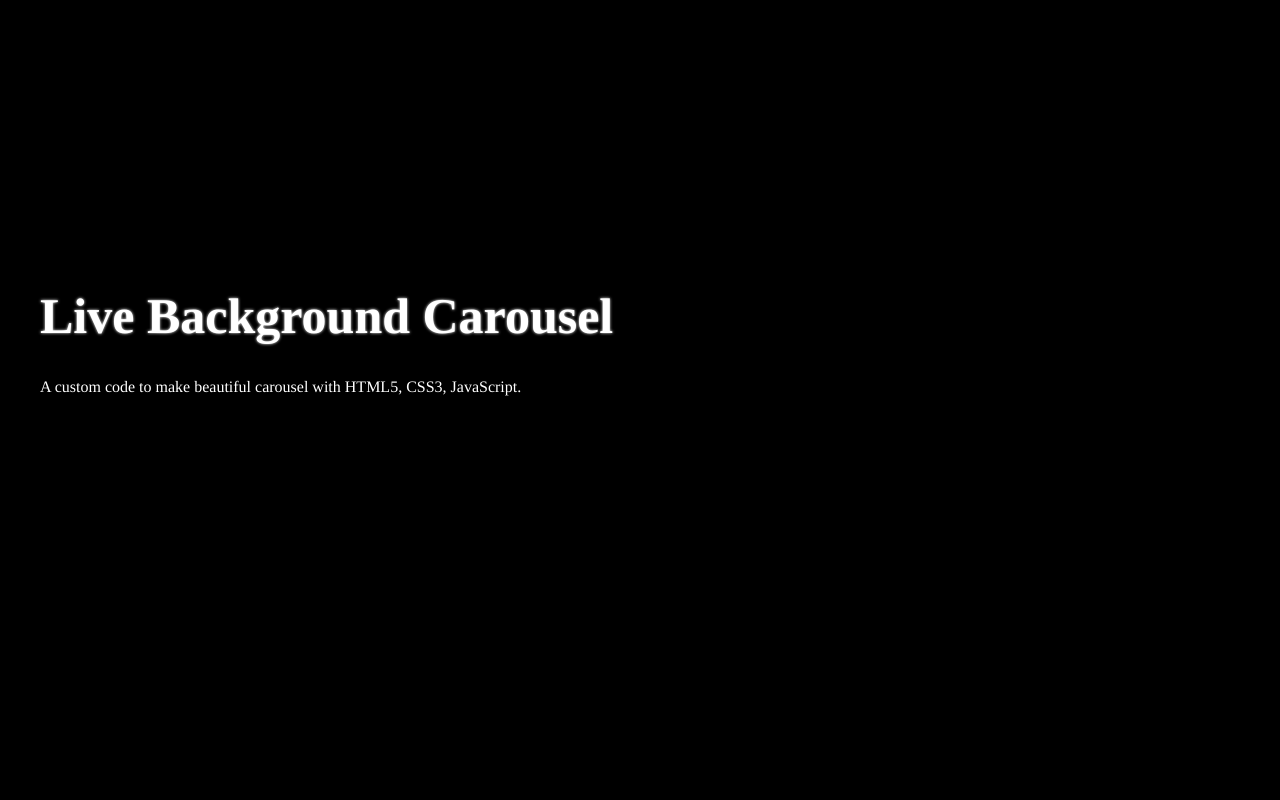
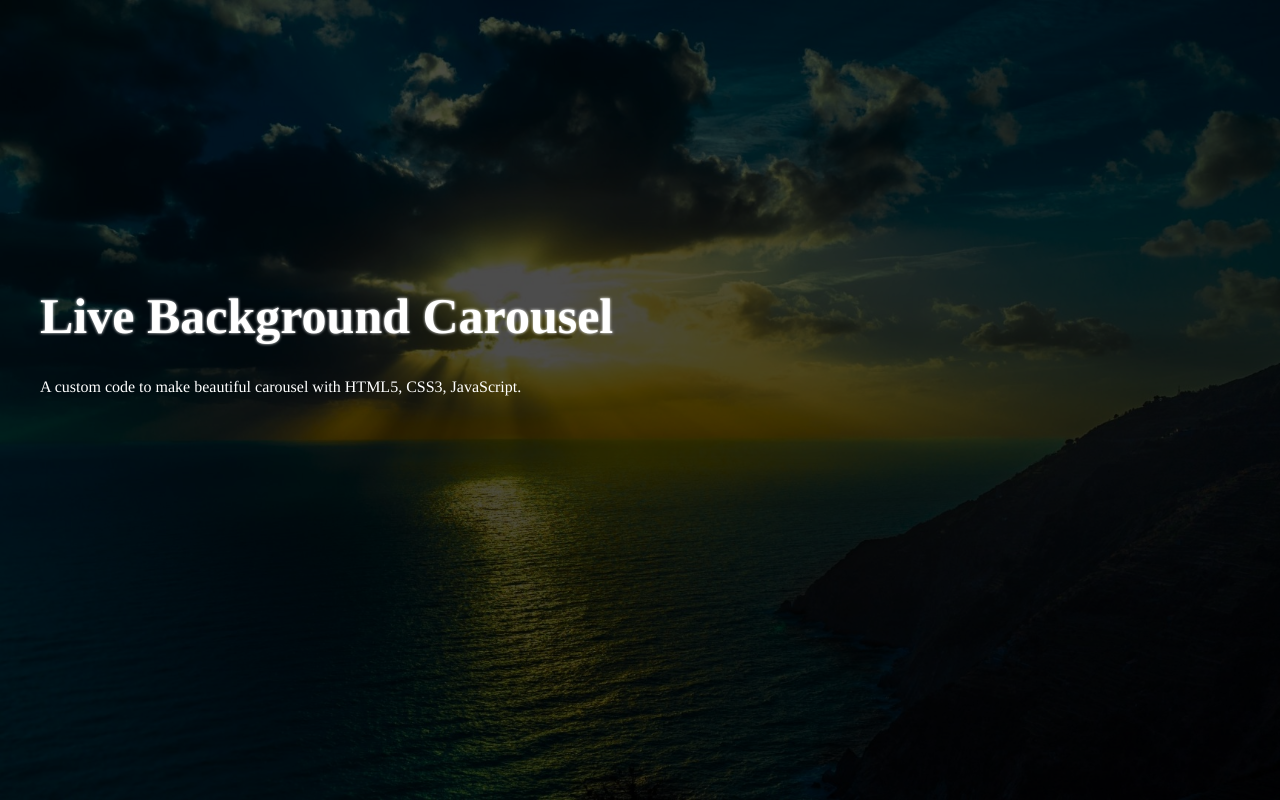
Before and after one commit to aglsoftgithub/livebackground, a website: page index.html in a window 1280 px wide. Drawn offline with nearby package versions, Linux system fonts and the light colour scheme.

Commit message:
Successfully test of live background

```diff
--- a/assets/js/live-bg.js
+++ b/assets/js/live-bg.js
@@ -7,14 +7,14 @@ var current_img = 1;
 // max images to display
 var DEFAULT_MAX_IMG = 7;
 
-// animations default time
+// animations default time (ms)
 var DEFAULT_ANIMATION_TIME = 7000;
 var DEFAULT_TRANSITION_TIME = 1200;
 
 // Default Pictures Folder
 var DEFAULT_IMG_FOLDER = "assets/img";
 
-// Default Mirror Opacity
+// Default Pictures Brightness (value between 0 and 1)
 var DEFAULT_BRIGHTNESS = 0.3;
 
 // Variable used to control the animation process (start, stop)
@@ -34,7 +34,7 @@ var lb_brightness;
  * @param {Integer} max_img 			The max number of pictures to load
  * @param {Integer} animation_time 		The time (ms) used to switch between two pictures
  * @param {Integer} transition_time 	The time (ms) used for the switch animation
- * @param {Float} brightness 			The percent (ms) used for the switch animation
+ * @param {Float} brightness 			The opacity of pictures to display (value between 0 and 1)
  */
 function config(img_folder=null, max_img=null, animation_time=null, transition_time=null, brightness=null){
 	(img_folder == null) 		? lb_img_folder = DEFAULT_IMG_FOLDER : lb_img_folder = img_folder;
--- a/index.html
+++ b/index.html
@@ -38,7 +38,11 @@
     <script type="text/javascript" src="assets/js/live-bg.js"></script>
     <script type="text/javascript">
     	$(function(){
+    		// use default configuration
     		config();
+
+    		// start live background
+    		livebackground();
     	})
     </script>
 </body>
```
